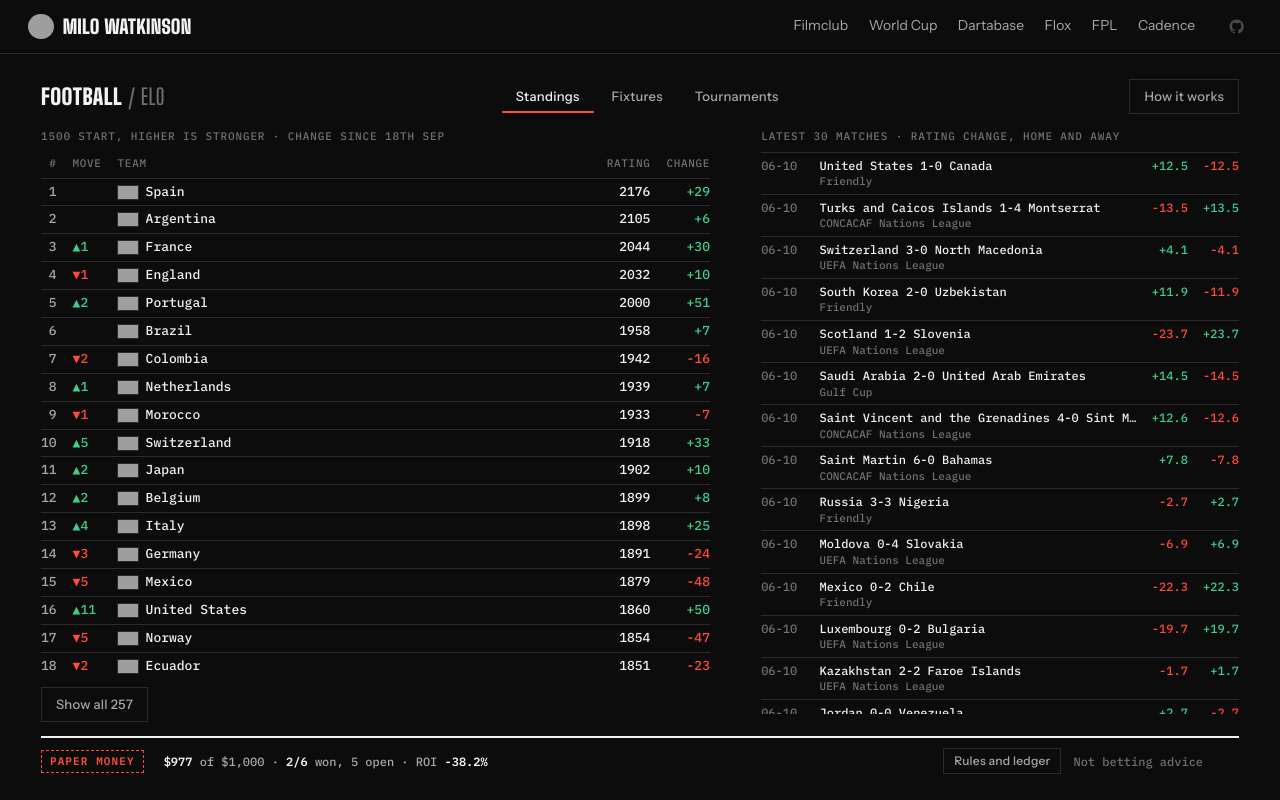
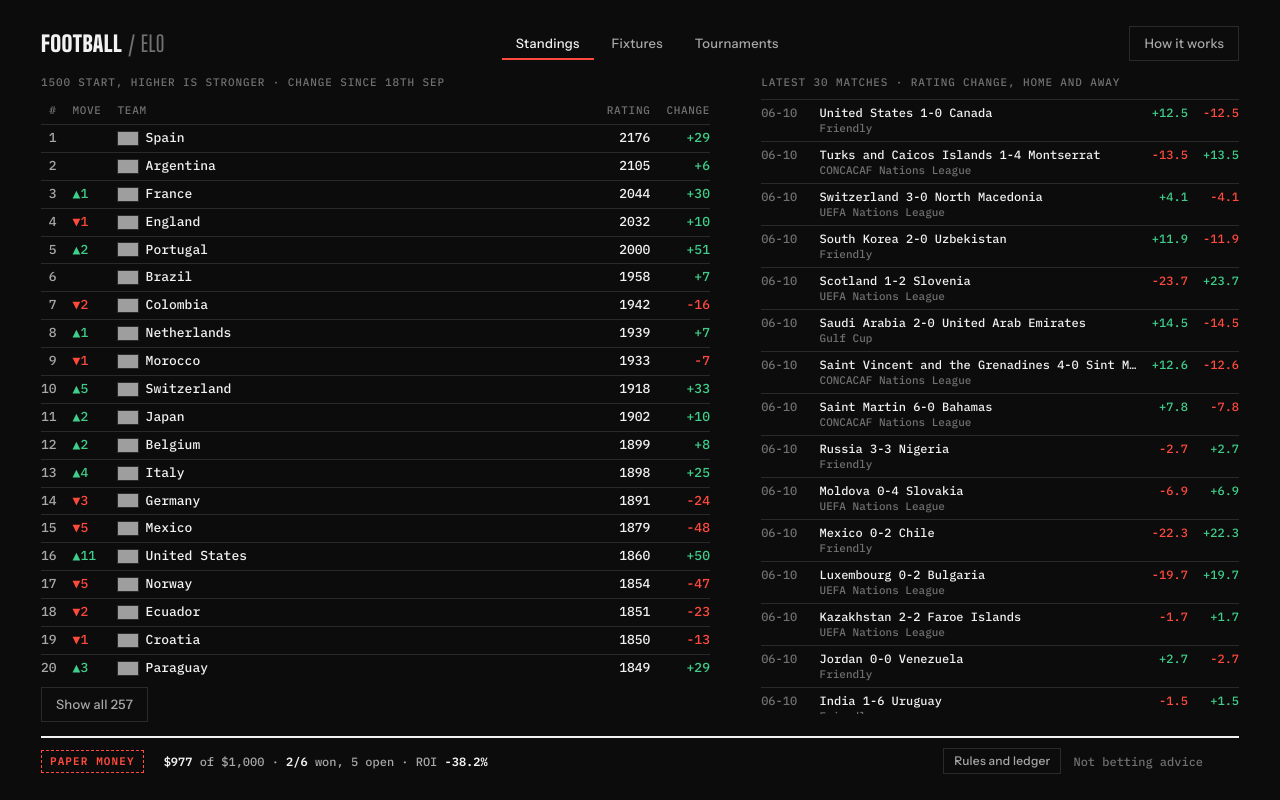
Before and after one commit to Maltysnack/worldcup-model, a plain HTML site: page index.html in a window 1280 px wide. Drawn offline with Linux system fonts and the light colour scheme; grey boxes are pictures that could not be loaded.

Commit message:
Drop the shared top bar; the page stands on its own
Co-Authored-By: Claude Opus 5.5 <noreply@anthropic.com>

```diff
--- a/index.html
+++ b/index.html
@@ -1,5 +1,5 @@
 <!doctype html>
-<html lang="en-AU">
+<html lang="en-AU" data-theme="dark">
 <head>
 <meta charset="utf-8">
 <meta name="viewport" content="width=device-width, initial-scale=1">
@@ -166,7 +166,6 @@ footer .ghost { padding: 6px 10px; font-size: 12px; }
 </style>
 </head>
 <body class="fit">
-<aside class="sidebar"></aside>
 <div class="app" id="app">
   <header>
     <div class="mark">Football <span>/ Elo</span></div>
@@ -393,6 +392,5 @@ if (new URLSearchParams(location.search).has('frames')) {
   }).catch(() => failed($('view')));
 }
 </script>
-<script src="page/bar.js" data-repo="worldcup-model"></script>
 </body>
 </html>
--- a/page/bar.js
+++ /dev/null
@@ -1,34 +0,0 @@
-/* Top bar for a project page, matching the main site's bar (sidebar.js in
-   maltysnack.github.io). Keep the project list in step with it.
-   Usage: <aside class="sidebar"></aside> ... <script src="page/bar.js" data-repo="name"></script> */
-(function () {
-  const repo = document.currentScript.dataset.repo;
-  document.documentElement.setAttribute('data-theme', 'dark');
-  const el = document.querySelector('aside.sidebar');
-  if (!el) return;
-  const site = 'https://maltysnack.github.io';
-  const NAV = [
-    { href: 'https://filmclub.watch',                   label: 'Filmclub' },
-    { href: site + '/worldcup-model/',                  label: 'World Cup' },
-    { href: site + '/Dartabase/',                       label: 'Dartabase' },
-    { href: site + '/flox/',                            label: 'Flox' },
-    { href: 'https://github.com/maltysnack/fpl-engine', label: 'FPL' },
-    { href: site + '/cadence/',                         label: 'Cadence' },
-  ];
-  const here = location.href;
-  const links = NAV.map(function (i) {
-    const cur = here.startsWith(i.href) ? ' aria-current="page"' : '';
-    return '<a href="' + i.href + '"' + cur + '>' + i.label + '</a>';
-  }).join('');
-  el.innerHTML = `
-    <a class="bar-wordmark" href="${site}/" aria-label="Milo Watkinson, home">
-      <img src="https://github.com/maltysnack.png" alt="" class="bar-avatar" />
-      <span class="bar-name">Milo Watkinson</span>
-    </a>
-    <nav class="bar-nav" aria-label="Projects">${links}</nav>
-    <a class="bar-icon" href="https://github.com/maltysnack/${repo}" target="_blank" rel="noopener" aria-label="Source on GitHub">
-      <svg class="icon" viewBox="0 0 24 24" fill="currentColor"><path d="M12 2C6.477 2 2 6.477 2 12c0 4.418 2.865 8.166 6.839 9.489.5.092.682-.217.682-.482 0-.237-.009-.868-.014-1.703-2.782.604-3.369-1.342-3.369-1.342-.454-1.154-1.11-1.462-1.11-1.462-.907-.62.069-.608.069-.608 1.003.07 1.531 1.03 1.531 1.03.892 1.529 2.341 1.087 2.912.832.092-.647.35-1.088.636-1.338-2.22-.253-4.555-1.11-4.555-4.943 0-1.091.39-1.984 1.029-2.683-.103-.253-.446-1.27.098-2.647 0 0 .84-.269 2.75 1.025A9.578 9.578 0 0112 6.836a9.59 9.59 0 012.504.337c1.909-1.294 2.747-1.025 2.747-1.025.546 1.377.203 2.394.1 2.647.64.699 1.028 1.592 1.028 2.683 0 3.842-2.339 4.687-4.566 4.935.359.309.678.919.678 1.852 0 1.336-.012 2.415-.012 2.744 0 .267.18.578.688.48C19.138 20.163 22 16.418 22 12c0-5.523-4.477-10-10-10z"/></svg>
-    </a>`;
-  const nav = el.querySelector('.bar-nav'), cur = nav.querySelector('[aria-current]');
-  if (cur && nav.scrollWidth > nav.clientWidth) nav.scrollLeft = cur.offsetLeft - nav.offsetLeft - (nav.clientWidth - cur.offsetWidth) / 2;
-})();
```
